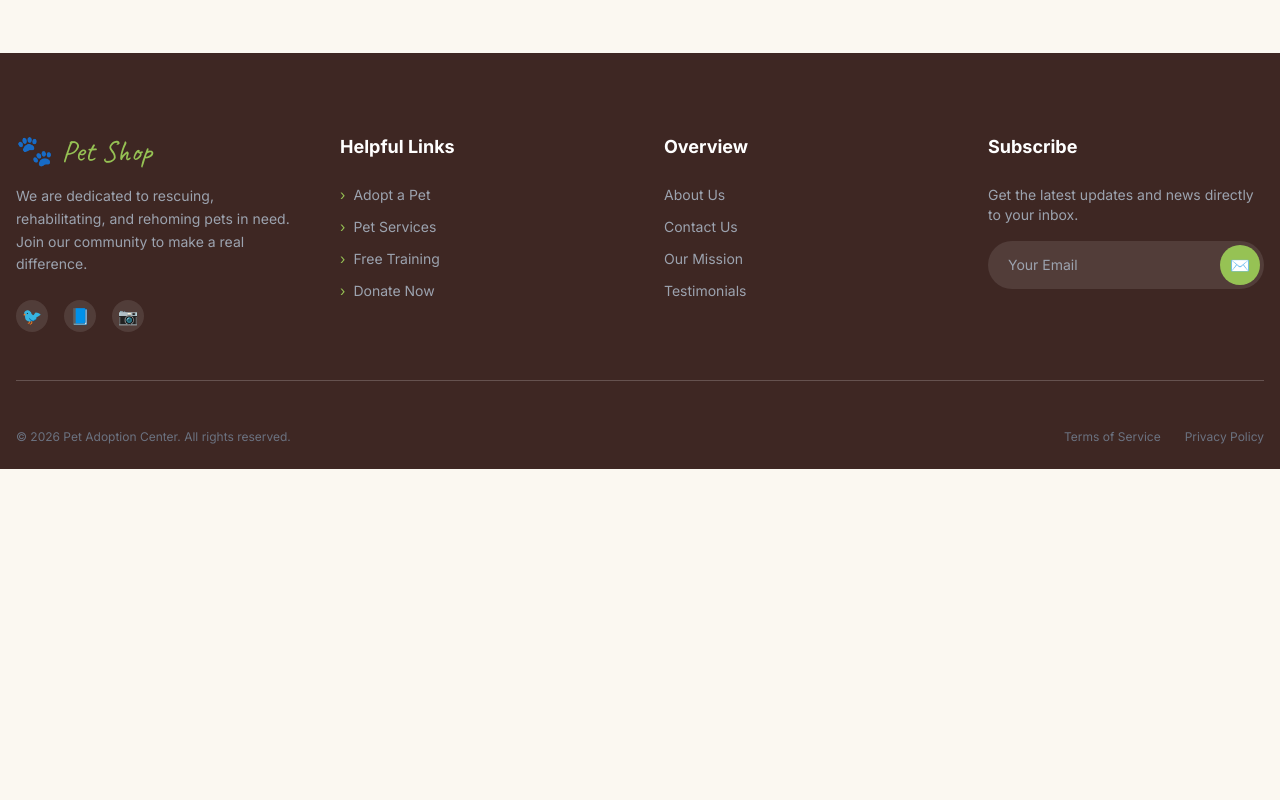
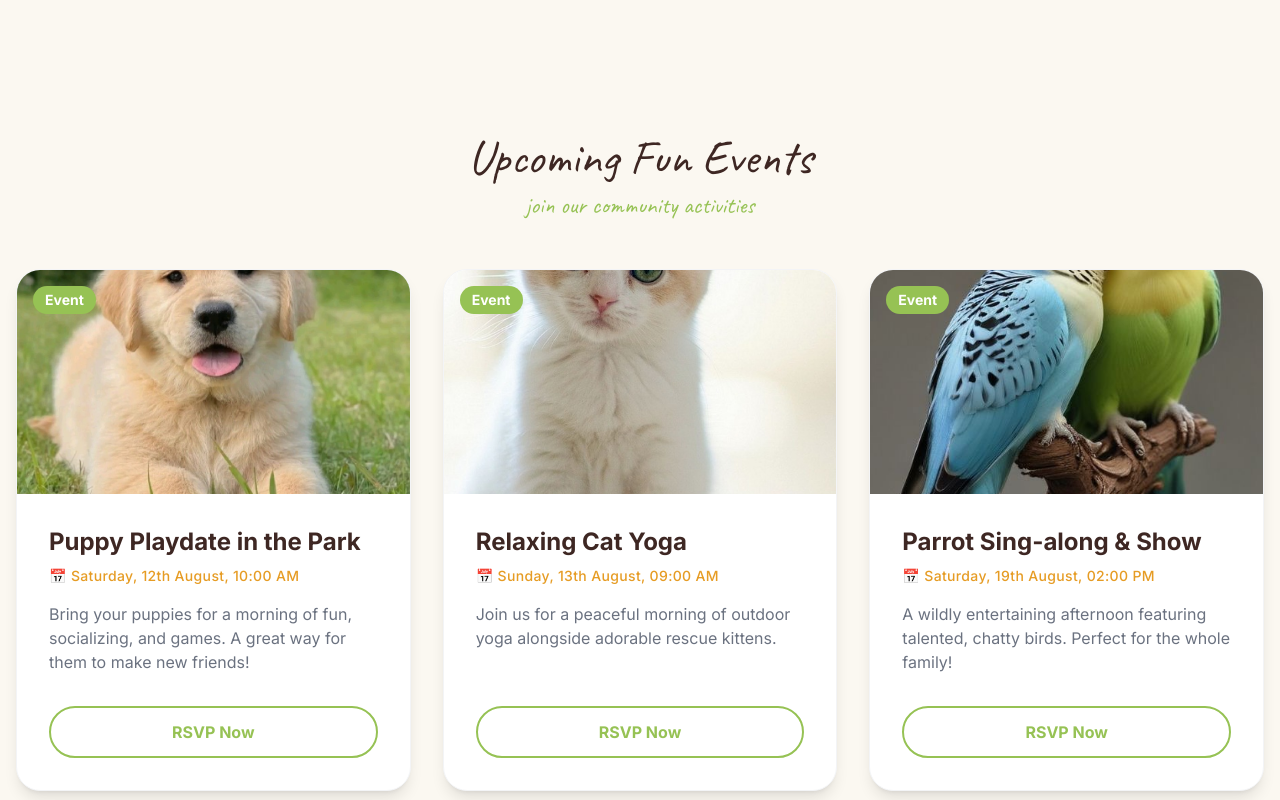
Before and after one commit to DevanshGupta099/Pet-Adoption, a React (Vite) app: page / in a window 1280 px wide. Shown: the part 6100-6900 px from the top of the page. Before the commit the page ends 6569 px from the top, so only its background shows below. Built offline with nearby package versions, Linux system fonts and the light colour scheme.

Commit message:
Add fun Pet Events section

```diff
--- a/src/App.jsx
+++ b/src/App.jsx
@@ -9,6 +9,7 @@ import TrainingSection from './TrainingSection';
 import MissionStats from './MissionStats';
 import TeamCarousel from './TeamCarousel';
 import BlogActionCards from './BlogActionCards';
+import PetEventsSection from './PetEventsSection';
 import Footer from './Footer';
 import AdoptionModal from './AdoptionModal';
 import AddPetSection from './AddPetSection';
@@ -41,6 +42,7 @@ function App() {
         <MissionStats />
         <TeamCarousel />
         <BlogActionCards />
+        <PetEventsSection />
         <Footer />
 
         <AdoptionModal />
--- /dev/null
+++ b/src/PetEventsSection.jsx
@@ -0,0 +1,65 @@
+import React from 'react';
+import puppy2Img from './assets/puppy2.jpg';
+import kittenImg from './assets/kitten.jpg';
+import birdImg from './assets/birds.jpg';
+
+const events = [
+  {
+    title: 'Puppy Playdate in the Park',
+    date: 'Saturday, 12th August, 10:00 AM',
+    image: puppy2Img,
+    desc: 'Bring your puppies for a morning of fun, socializing, and games. A great way for them to make new friends!',
+  },
+  {
+    title: 'Relaxing Cat Yoga',
+    date: 'Sunday, 13th August, 09:00 AM',
+    image: kittenImg,
+    desc: 'Join us for a peaceful morning of outdoor yoga alongside adorable rescue kittens.',
+  },
+  {
+    title: 'Parrot Sing-along & Show',
+    date: 'Saturday, 19th August, 02:00 PM',
+    image: birdImg,
+    desc: 'A wildly entertaining afternoon featuring talented, chatty birds. Perfect for the whole family!',
+  }
+];
+
+const PetEventsSection = () => {
+  return (
+    <section className="py-20 px-4 max-w-7xl mx-auto">
+      <div className="text-center mb-12">
+        <h2 className="font-cursive text-5xl text-brand-dark mb-2">Upcoming Fun Events</h2>
+        <p className="font-cursive text-2xl text-brand-green">join our community activities</p>
+      </div>
+
+      <div className="grid grid-cols-1 md:grid-cols-3 gap-8">
+        {events.map((evt, idx) => (
+          <div key={idx} className="bg-white rounded-3xl overflow-hidden shadow-lg hover:-translate-y-2 transition-transform duration-300 border border-gray-100 flex flex-col">
+            <div className="h-56 overflow-hidden relative">
+              <img
+                src={evt.image}
+                alt={evt.title}
+                className="w-full h-full object-cover hover:scale-105 transition-transform duration-700"
+              />
+              <div className="absolute top-4 left-4 bg-brand-green text-white font-bold py-1 px-3 rounded-full text-sm">
+                Event
+              </div>
+            </div>
+
+            <div className="p-8 flex flex-col flex-grow">
+              <h3 className="font-bold text-2xl text-brand-dark mb-2">{evt.title}</h3>
+              <p className="text-[#e69c24] font-medium mb-4 text-sm tracking-wide">📅 {evt.date}</p>
+              <p className="text-gray-500 mb-8">{evt.desc}</p>
+
+              <button className="mt-auto w-full border-2 border-brand-green text-brand-green font-bold py-3 rounded-full hover:bg-brand-green hover:text-white transition">
+                RSVP Now
+              </button>
+            </div>
+          </div>
+        ))}
+      </div>
+    </section>
+  );
+};
+
+export default PetEventsSection;
```
